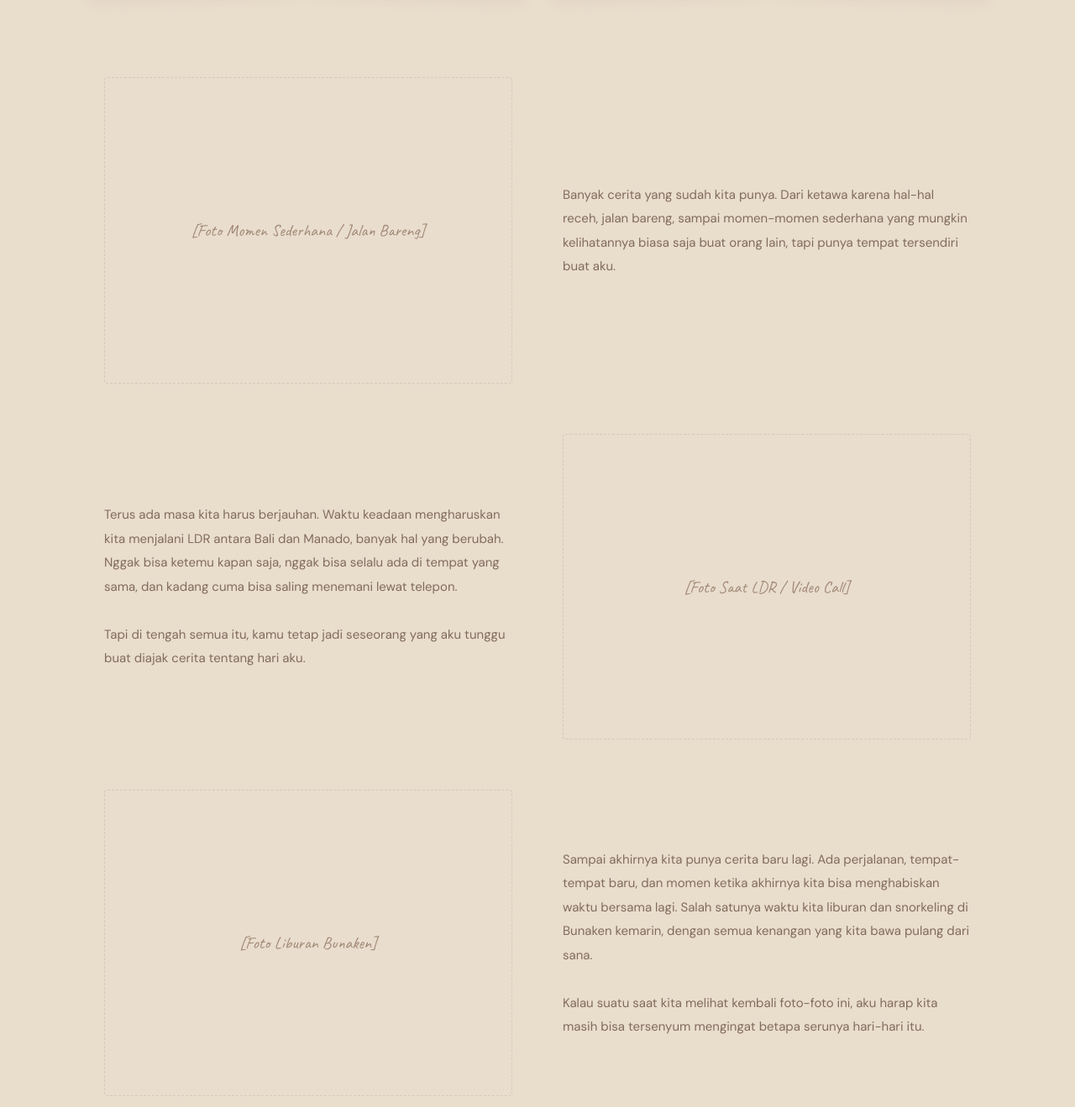
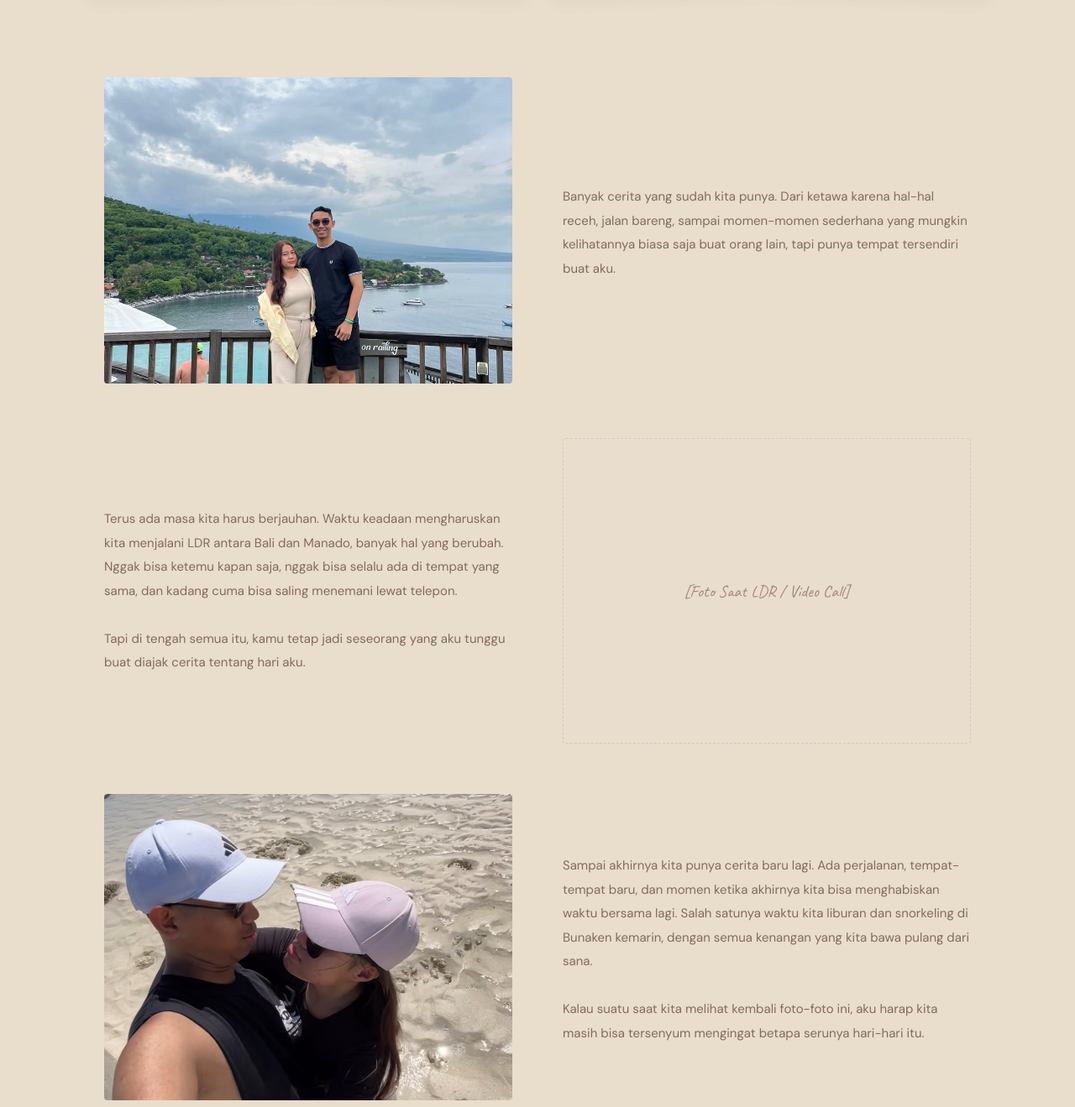
Before and after one commit to heisapitsa/wuppyu-ciodettt, a plain HTML site: page index.html in a window 1280 px wide. Shown: the part 1488-2807 px from the top of the page at 84% size. Drawn offline with nearby package versions, Linux system fonts and the light colour scheme; a web font is replaced by a local one.

Commit message:
Update index.html

```diff
--- a/index.html
+++ b/index.html
@@ -300,7 +300,7 @@
     <!-- Blok 1 -->
     <div class="journey-row reveal">
       <div class="journey-img-block">
-        <div class="journey-placeholder">[Foto Momen Sederhana / Jalan Bareng]</div>
+        <img src="photos/09.jpeg" alt="Momen Sederhana" style="width: 100%; aspect-ratio: 4/3; object-fit: cover; border-radius: 4px;">
       </div>
       <div class="journey-text-block">
         <p>Banyak cerita yang sudah kita punya. Dari ketawa karena hal-hal receh, jalan bareng, sampai momen-momen sederhana yang mungkin kelihatannya biasa saja buat orang lain, tapi punya tempat tersendiri buat aku.</p>
@@ -321,7 +321,7 @@
     <!-- Blok 3 -->
     <div class="journey-row reveal">
       <div class="journey-img-block">
-        <div class="journey-placeholder">[Foto Liburan Bunaken]</div>
+        <img src="photos/08.jpeg" alt="Liburan Bunaken" style="width: 100%; aspect-ratio: 4/3; object-fit: cover; border-radius: 4px;">
       </div>
       <div class="journey-text-block">
         <p>Sampai akhirnya kita punya cerita baru lagi. Ada perjalanan, tempat-tempat baru, dan momen ketika akhirnya kita bisa menghabiskan waktu bersama lagi. Salah satunya waktu kita liburan dan snorkeling di Bunaken kemarin, dengan semua kenangan yang kita bawa pulang dari sana.<br><br>
```
